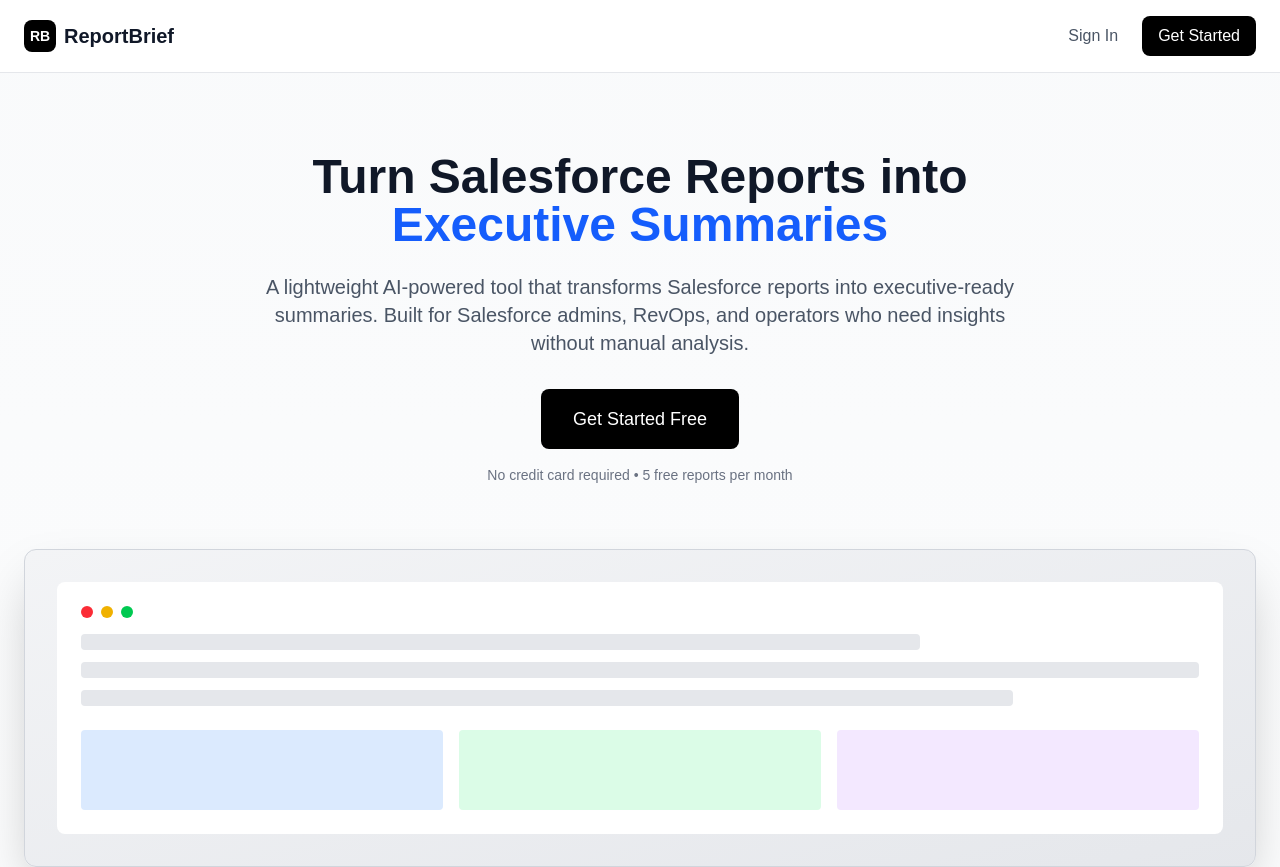
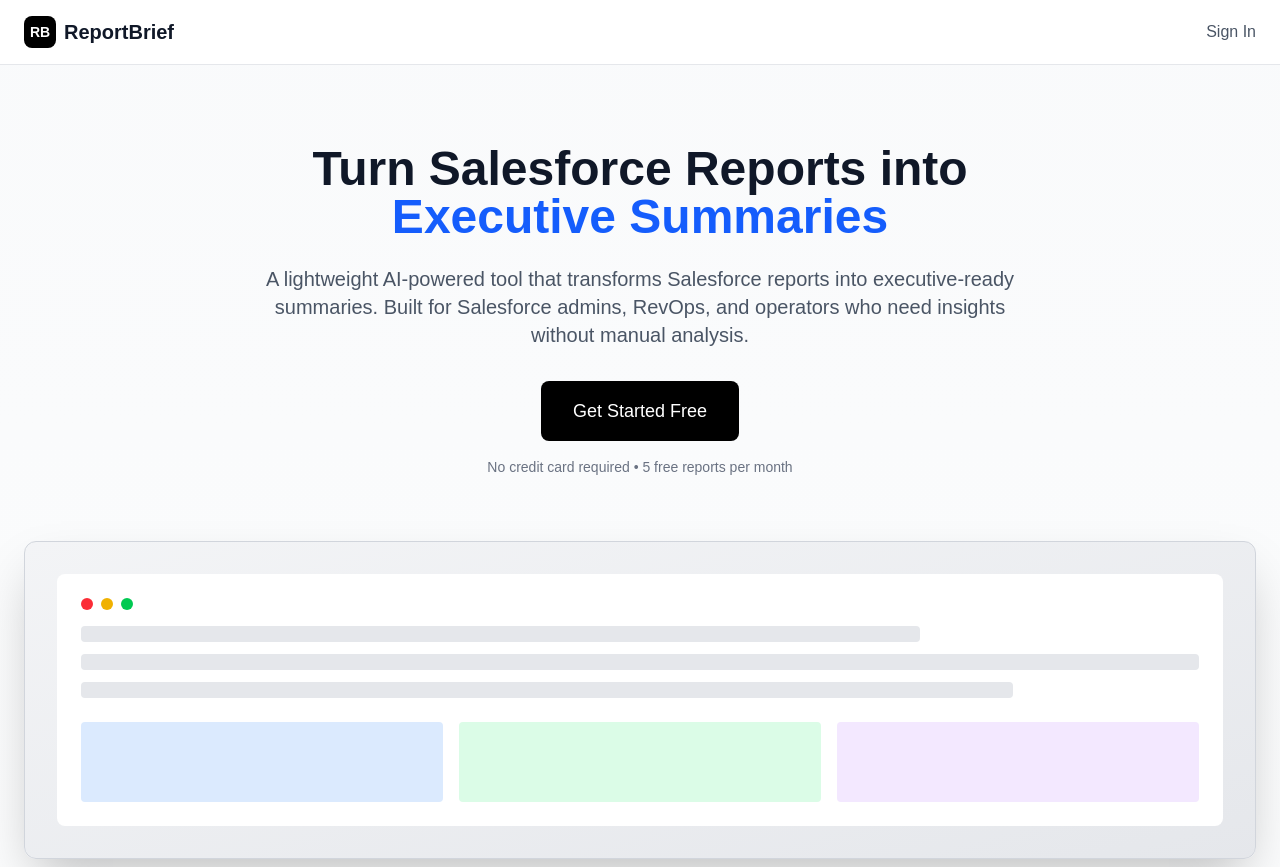
Before and after one commit to terrence-gonsalves/reportbrief, a Next.js app: page / in a window 1280 px wide. Shown: the top 867 px of the page. Built offline with nearby package versions, Linux system fonts and the light colour scheme; no server answers.

Commit message:
fixed typos for logging

```diff
--- a/src/pages/auth/callback.tsx
+++ b/src/pages/auth/callback.tsx
@@ -167,7 +167,7 @@
                             },
                             body: JSON.stringify({
                                 eventType: "user_login",
-                                paload: {
+                                payload: {
                                     email: user.email,
                                     login_method: "magic_link",
                                 },
--- a/src/pages/index.tsx
+++ b/src/pages/index.tsx
@@ -83,12 +83,6 @@
                   className="text-gray-600 hover:text-gray-900"
                 >
                   Sign In
-                </Link>
-                <Link
-                  href="/login"
-                  className="bg-black text-white px-4 py-2 rounded-lg hover:bg-gray-800"
-                >
-                  Get Started
                 </Link>
               </>
             )}
```
